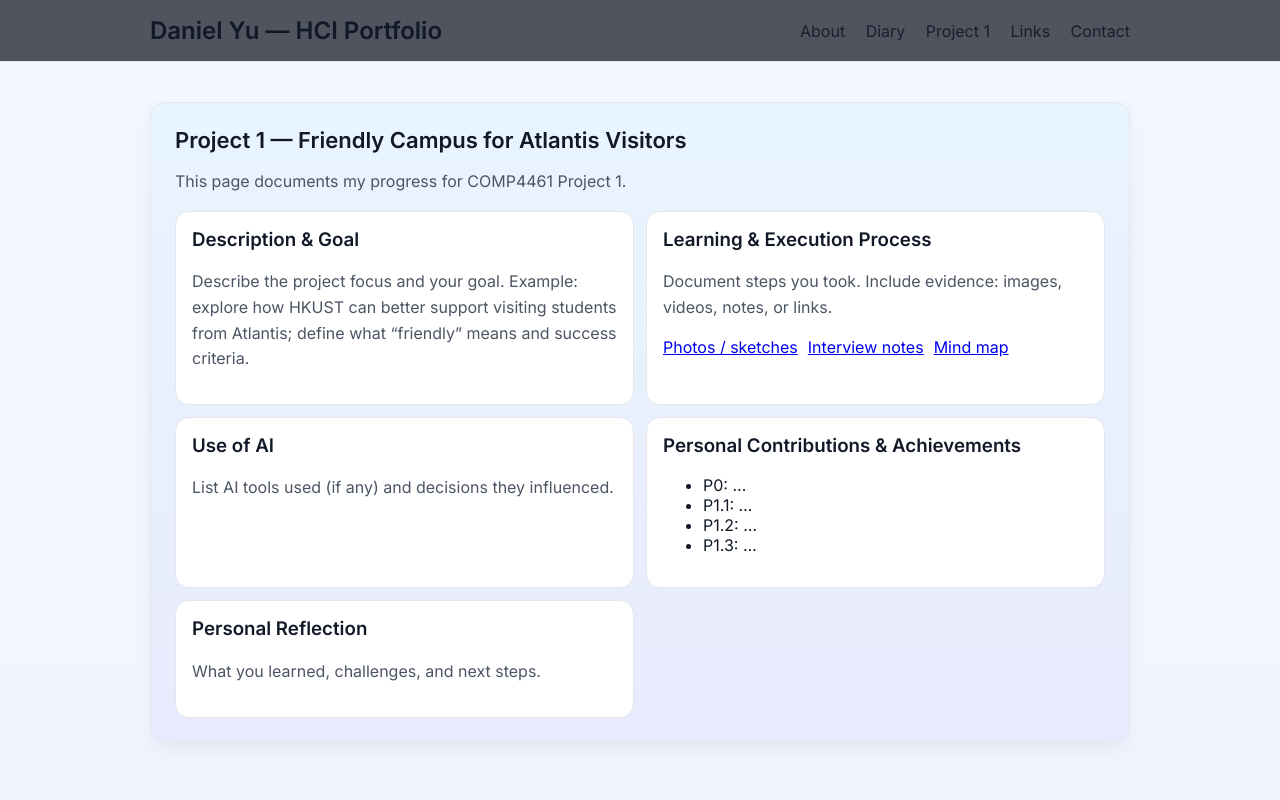
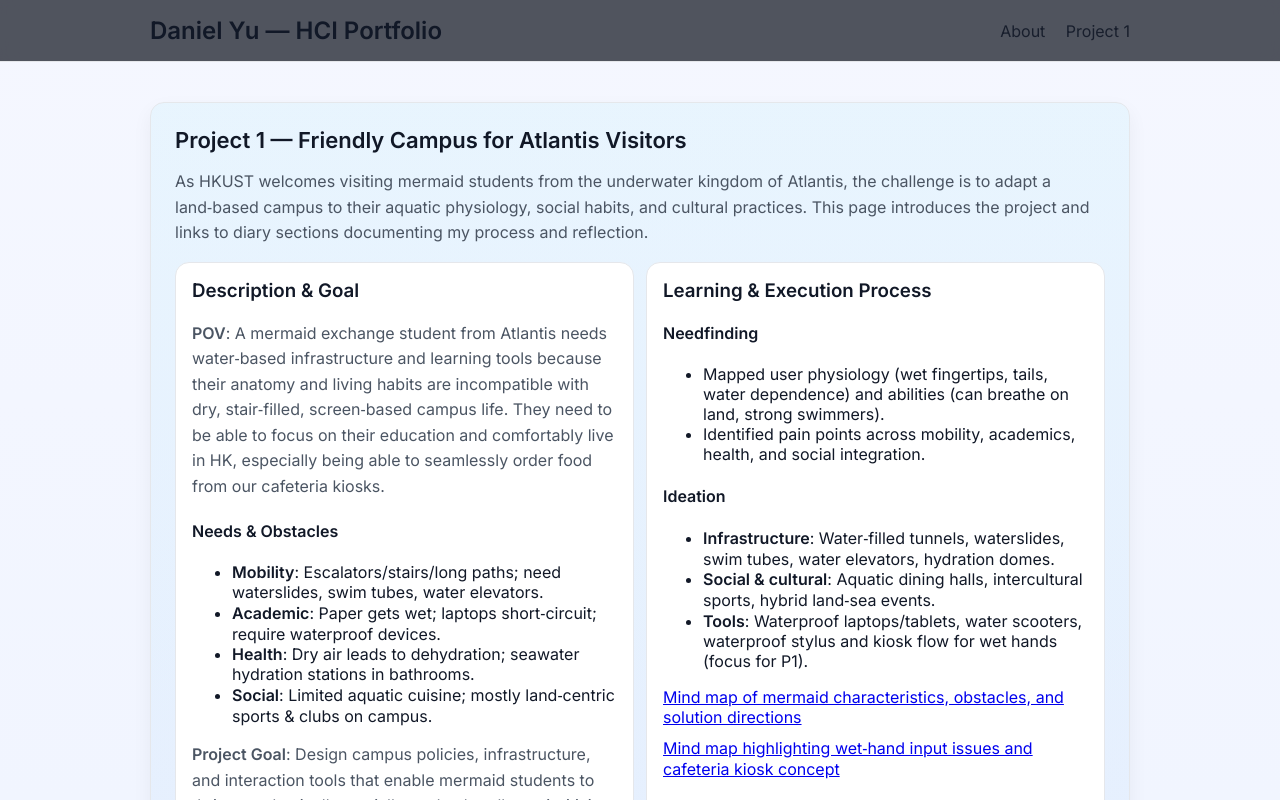
Before and after one commit to DanielYu842/hci-site, a plain HTML site: page index.html in a window 1280 px wide. Both pictures are taken after a click on the link "Project 1". Shown: the top 800 px of the page. Drawn offline with Linux system fonts and the light colour scheme.

Commit message:
Update Project 1 content per provided narrative (overview, needs, process, milestones, reflection)

```diff
--- a/index.html
+++ b/index.html
@@ -16,10 +16,10 @@
       <h1>Daniel Yu — HCI Portfolio</h1>
       <nav class="site-nav">
         <a href="#about">About</a>
-        <a href="#diary">Diary</a>
+        <!-- <a href="#diary">Diary</a> -->
         <a href="#p1">Project 1</a>
-        <a href="#links">Links</a>
-        <a href="#contact">Contact</a>
+        <!-- <a href="#links">Links</a> -->
+        <!-- <a href="#contact">Contact</a> -->
       </nav>
     </div>
   </header>
@@ -32,9 +32,9 @@
         <div class="profile-card">
           <div class="avatar" aria-hidden="true">🙂</div>
           <div class="profile-meta">
-            <div class="row"><span class="label">Program</span><span>BSc / MSc / PhD</span></div>
-            <div class="row"><span class="label">Semester</span><span>Fall 2025</span></div>
-            <div class="row"><span class="label">Interests</span><span>UX, prototyping, data viz</span></div>
+            <div class="row"><span class="label">Program</span><span>Computer Science</span></div>
+            <div class="row"><span class="label">Semester</span><span>4th Year</span></div>
+            <div class="row"><span class="label">Interests</span><span>Chess, League of Legends, Hiking, Poker</span></div>
           </div>
         </div>
       </div>
@@ -84,42 +84,69 @@
 
     <section id="p1" class="view" aria-labelledby="p1-title">
       <h2 id="p1-title">Project 1 — Friendly Campus for Atlantis Visitors</h2>
-      <p>This page documents my progress for COMP4461 Project 1.</p>
+      <p>As HKUST welcomes visiting mermaid students from the underwater kingdom of Atlantis, the challenge is to adapt a land‑based campus to their aquatic physiology, social habits, and cultural practices. This page introduces the project and links to diary sections documenting my process and reflection.</p>
 
       <div class="p1-grid">
         <article class="card">
           <h3>Description & Goal</h3>
-          <p>Describe the project focus and your goal. Example: explore how HKUST can better support visiting students from Atlantis; define what “friendly” means and success criteria.</p>
+          <p><strong>POV</strong>: A mermaid exchange student from Atlantis needs water‑based infrastructure and learning tools because their anatomy and living habits are incompatible with dry, stair‑filled, screen‑based campus life. They need to be able to focus on their education and comfortably live in HK, especially being able to seamlessly order food from our cafeteria kiosks.</p>
+          <h4>Needs & Obstacles</h4>
+          <ul>
+            <li><strong>Mobility</strong>: Escalators/stairs/long paths; need waterslides, swim tubes, water elevators.</li>
+            <li><strong>Academic</strong>: Paper gets wet; laptops short‑circuit; require waterproof devices.</li>
+            <li><strong>Health</strong>: Dry air leads to dehydration; seawater hydration stations in bathrooms.</li>
+            <li><strong>Social</strong>: Limited aquatic cuisine; mostly land‑centric sports & clubs on campus.</li>
+          </ul>
+          <p><strong>Project Goal</strong>: Design campus policies, infrastructure, and interaction tools that enable mermaid students to thrive academically, socially, and culturally—prioritizing accessible ordering workflows at kiosks as our first prototype area.</p>
         </article>
 
         <article class="card">
           <h3>Learning & Execution Process</h3>
-          <p>Document steps you took. Include evidence: images, videos, notes, or links.</p>
+          <h4>Needfinding</h4>
+          <ul>
+            <li>Mapped user physiology (wet fingertips, tails, water dependence) and abilities (can breathe on land, strong swimmers).</li>
+            <li>Identified pain points across mobility, academics, health, and social integration.</li>
+          </ul>
+          <h4>Ideation</h4>
+          <ul>
+            <li><strong>Infrastructure</strong>: Water‑filled tunnels, waterslides, swim tubes, water elevators, hydration domes.</li>
+            <li><strong>Social & cultural</strong>: Aquatic dining halls, intercultural sports, hybrid land‑sea events.</li>
+            <li><strong>Tools</strong>: Waterproof laptops/tablets, water scooters, waterproof stylus and kiosk flow for wet hands (focus for P1).</li>
+          </ul>
           <ul class="entry-links">
-            <li><a href="#">Photos / sketches</a></li>
-            <li><a href="#">Interview notes</a></li>
-            <li><a href="#">Mind map</a></li>
+            <li><a href="#">Mind map of mermaid characteristics, obstacles, and solution directions</a></li>
+            <li><a href="#">Mind map highlighting wet‑hand input issues and cafeteria kiosk concept</a></li>
           </ul>
         </article>
 
         <article class="card">
           <h3>Use of AI</h3>
-          <p>List AI tools used (if any) and decisions they influenced.</p>
+          <p>Credit AI tools used and note key decisions influenced during needfinding or ideation.</p>
         </article>
 
         <article class="card">
           <h3>Personal Contributions & Achievements</h3>
           <ul>
-            <li>P0: …</li>
-            <li>P1.1: …</li>
-            <li>P1.2: …</li>
-            <li>P1.3: …</li>
+            <li>Framed POV around water‑based infrastructure and wet‑hand input methods.</li>
+            <li>Structured needfinding across Mobility, Academic, Health, Social domains.</li>
+            <li>Drew POV mind map to visualize ideation and prioritize kiosk/stylus focus.</li>
+            <li>Developed kiosk interaction: waterproof stylus + enlarged targets + moisture‑robust touch settings.</li>
+          </ul>
+          <h4>Milestones</h4>
+          <ul>
+            <li><strong>Milestone 1 — Needfinding</strong>: Understood mermaid users; produced a mind map of abilities, obstacles, and needs.</li>
+            <li><strong>Milestone 2 — Concept Focus</strong>: Prioritized waterproof ordering kiosks + special stylus for wet hands.</li>
           </ul>
         </article>
 
         <article class="card">
           <h3>Personal Reflection</h3>
-          <p>What you learned, challenges, and next steps.</p>
+          <p>This exercise pushed me to translate whimsical constraints into concrete HCI requirements. I learned to separate systemic infrastructure ideas from interaction‑level improvements and to select a feasible entry point (kiosk ordering) where usability gains can be measured early.</p>
+          <ul>
+            <li><strong>Knowledge gained</strong>: Mapping physiology → interaction constraints; thinking across policy, space, and UI.</li>
+            <li><strong>Lessons learned</strong>: Anchor ideation with a POV, then scope to a testable slice; document evidence at each step.</li>
+            <li><strong>Potential next steps</strong>: Low‑fi kiosk wireflows, stylus ergonomics for wet grip, and task‑based evaluations.</li>
+          </ul>
         </article>
       </div>
     </section>
```
